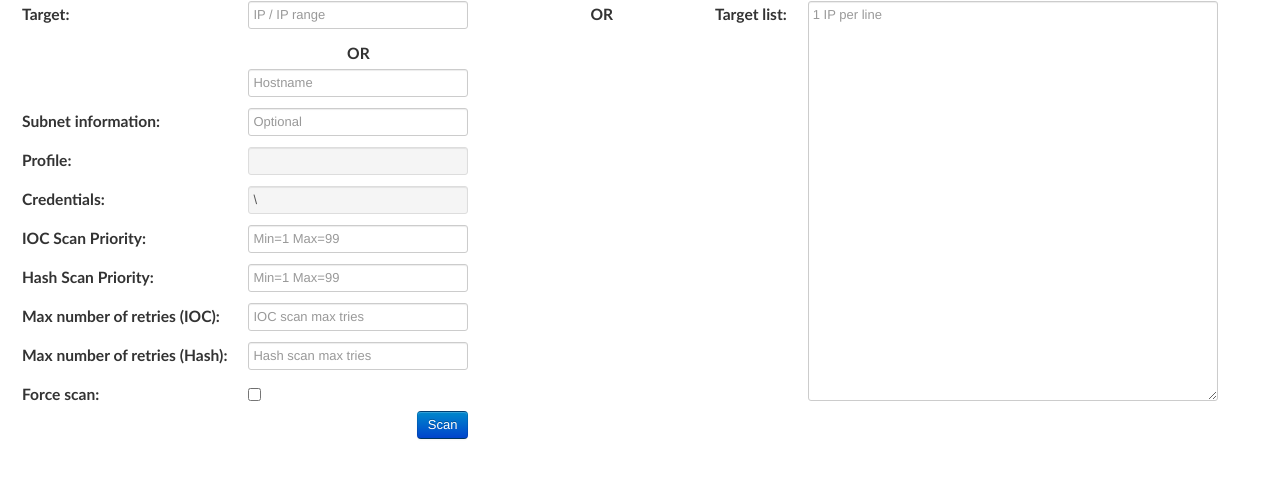
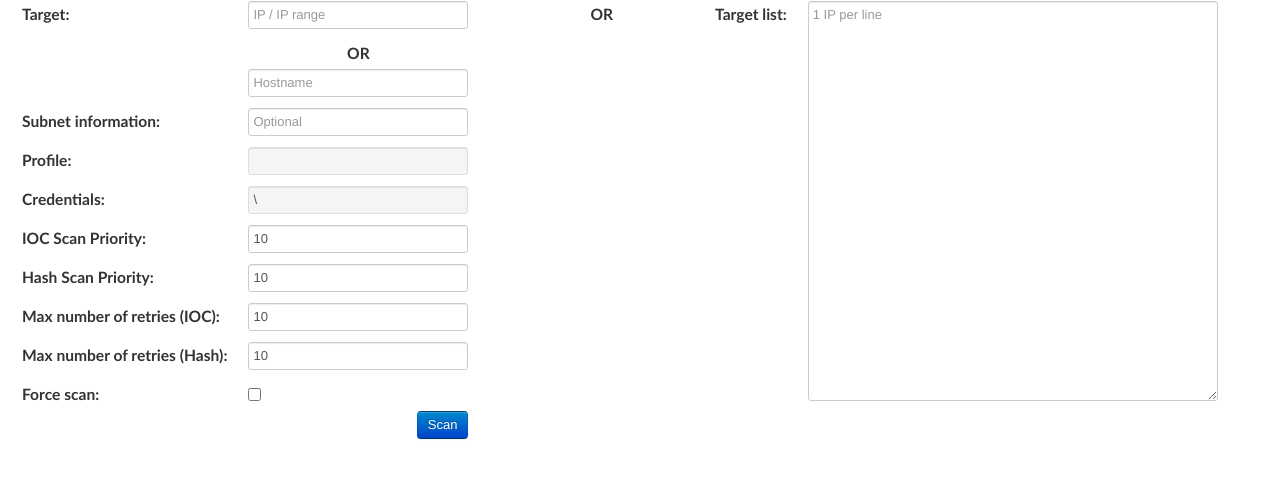
Before and after one commit to CERT-W/certitude, a Python web app: template components/interface/templates/scan-planification-batch.html in a window 1280 px wide. Shown: the part 107-585 px from the top of the page. Run offline with Jinja, Linux system fonts and the light colour scheme; the template is opened without the code that fills it, so the values that code supplies are empty.

Commit message:
Default retry / priority is 10

```diff
--- a/components/interface/templates/scan-planification-batch.html
+++ b/components/interface/templates/scan-planification-batch.html
@@ -42,23 +42,23 @@
                     </tr>
                     <tr>
                         <td>IOC Scan Priority:</td>
-                        <td><input name="priority_ioc" type="number" placeholder="Min=1 Max=99"/></td>
+                        <td><input name="priority_ioc" type="number" placeholder="Min=1 Max=99" value=10 /></td>
                     </tr>
                     <tr>
                         <td>Hash Scan Priority:</td>
-                        <td><input name="priority_hash" type="number" placeholder="Min=1 Max=99"/></td>
+                        <td><input name="priority_hash" type="number" placeholder="Min=1 Max=99" value=10 /></td>
                     </tr>
                     <tr>
                         <td rowspan=2>Max number of retries (IOC):</td>
                     </tr>
                     <tr>
-                        <td><input type="number" name="retries_ioc" placeholder="IOC scan max tries"/></td>
+                        <td><input type="number" name="retries_ioc" placeholder="IOC scan max tries" value=10 /></td>
                     </tr>
                     <tr>
                         <td rowspan=2>Max number of retries (Hash):</td>
                     </tr>
                     <tr>
-                        <td><input type="number" name="retries_hash" placeholder="Hash scan max tries"/></td>
+                        <td><input type="number" name="retries_hash" placeholder="Hash scan max tries" value=10 /></td>
                     </tr>
                      <tr>
                         <td>Force scan:</td>
```
